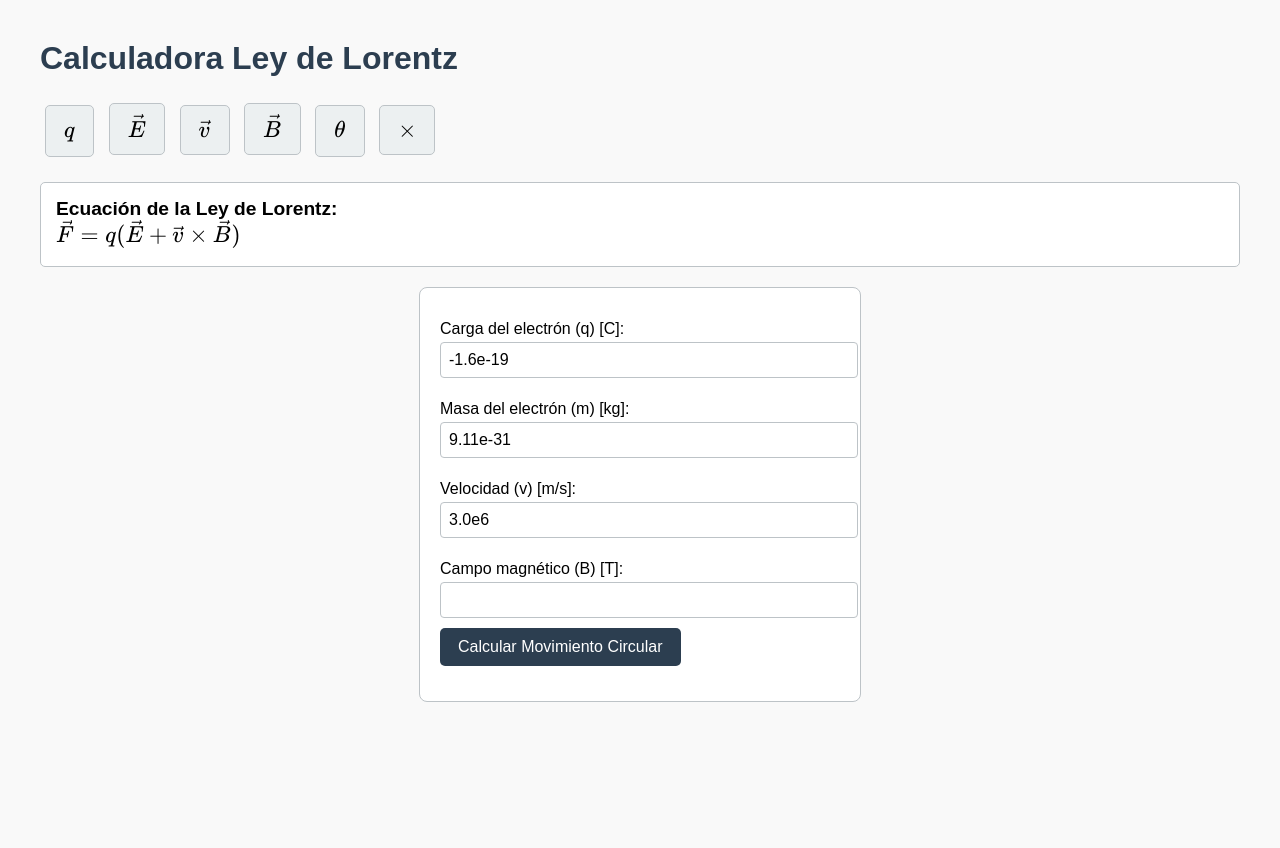
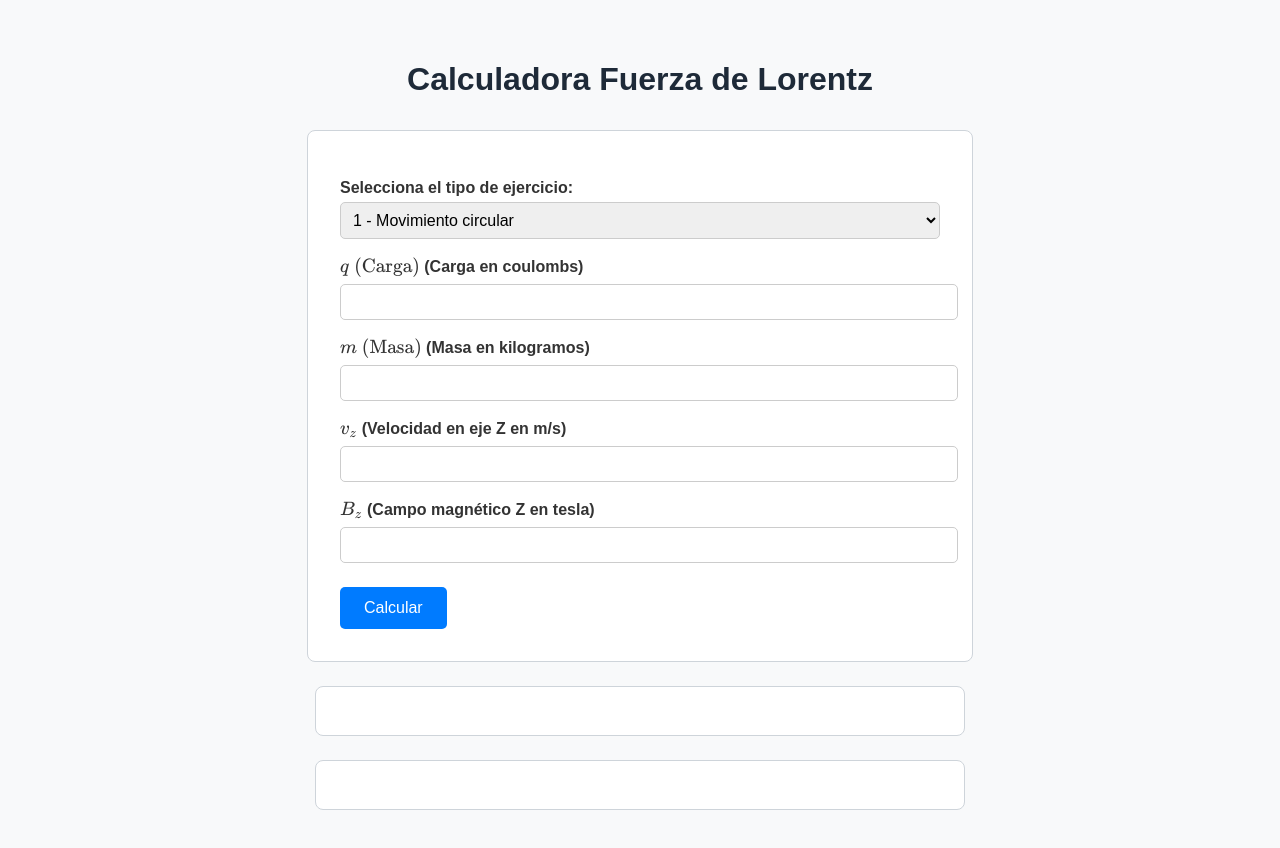
Before and after one commit to D4nitrix13/fisica2-project, a plain HTML site: page index.html in a window 1280 px wide. Before the commit the page ends 800 px from the top, so only its background shows below. Drawn offline with nearby package versions, Linux system fonts and the light colour scheme.

Commit message:
form2 complete

```diff
--- /dev/null
+++ b/app.js
@@ -0,0 +1,205 @@
+// Mapeo de qué campos se usan en cada tipo de ejercicio
+const camposPorEjercicio = {
+    1: ['q', 'm', 'vz', 'Bz'],                               // Movimiento circular
+    2: ['q', 'm', 't', 'Ex'],                   // Campo E y aceleración lineal
+    3: ['Ex', 'Ey', 'Ez', 'Bx', 'By', 'Bz'],                // Campo E y B perpendiculares
+    4: ['q', 'vx', 'vy', 'vz', 'Bx', 'By', 'Bz'],           // Producto vectorial v x B
+    5: ['q', 'm', 'vx', 'vy', 'vz', 'Bx', 'By', 'Bz'],      // Movimiento helicoidal
+    6: ['q', 'Bx', 'By', 'Bz', 'F'],                        // Calcular velocidad con F conocida
+    7: ['q', 'vx', 'vy', 'vz', 'Ex', 'Ey', 'Ez', 'Bx', 'By', 'Bz']  // Fuerza total vectorial
+};
+
+function actualizarVisibilidadCampos() {
+    const tipo = document.getElementById('tipo').value;
+    const camposVisibles = camposPorEjercicio[tipo] || [];
+
+    const todosLosCampos = [
+        'q', 'm', 'vx', 'vy', 'vz',
+        'Ex', 'Ey', 'Ez',
+        'Bx', 'By', 'Bz',
+        't', 'F'
+    ];
+
+    todosLosCampos.forEach(id => {
+        const input = document.getElementById(id);
+        const label = input?.previousElementSibling;
+        const mostrar = camposVisibles.includes(id);
+
+        if (input && label) {
+            input.style.display = mostrar ? 'block' : 'none';
+            label.style.display = mostrar ? 'block' : 'none';
+            input.disabled = !mostrar;
+            if (!mostrar) input.value = ''; // limpia campos que no se usan
+        }
+    });
+}
+
+// Activar al cambiar el tipo de ejercicio
+document.getElementById('tipo').addEventListener('change', actualizarVisibilidadCampos);
+
+// Activar al cargar
+actualizarVisibilidadCampos();
+
+
+// --------------------------------------------------------------------------------------------------------------------------------------
+
+function renderEtiqueta(id, latex) {
+    katex.render(latex, document.getElementById(id), { throwOnError: false });
+}
+
+// Render simbología
+renderEtiqueta("q-label", "q\\ (\\text{Carga})");
+renderEtiqueta("m-label", "m\\ (\\text{Masa})");
+renderEtiqueta("vx-label", "v_x");
+renderEtiqueta("vy-label", "v_y");
+renderEtiqueta("vz-label", "v_z");
+renderEtiqueta("Ex-label", "E_x");
+renderEtiqueta("Ey-label", "E_y");
+renderEtiqueta("Ez-label", "E_z");
+renderEtiqueta("Bx-label", "B_x");
+renderEtiqueta("By-label", "B_y");
+renderEtiqueta("Bz-label", "B_z");
+renderEtiqueta("t-label", "t");
+renderEtiqueta("F-label", "F");
+
+// --------------------------------------------------------------------------------------------------------------------------------------
+
+function resolver() {
+    const tipo = parseInt(document.getElementById('tipo').value);
+
+    // Función segura para obtener valor numérico o 0
+    const getVal = id => {
+        const el = document.getElementById(id);
+        return el && el.value ? parseFloat(el.value) : 0;
+    };
+
+    const q = getVal('q');
+    const m = getVal('m');
+    const vx = getVal('vx'), vy = getVal('vy'), vz = getVal('vz');
+    const Ex = getVal('Ex'), Ey = getVal('Ey'), Ez = getVal('Ez');
+    const Bx = getVal('Bx'), By = getVal('By'), Bz = getVal('Bz');
+    const t = getVal('t');
+    const F_input = getVal('F');
+
+    const v = [vx, vy, vz];
+    const E = [Ex, Ey, Ez];
+    const B = [Bx, By, Bz];
+
+    const dot = (a, b) => a.map((v, i) => v * b[i]);
+    const cross = (a, b) => [
+        a[1] * b[2] - a[2] * b[1],
+        a[2] * b[0] - a[0] * b[2],
+        a[0] * b[1] - a[1] * b[0]
+    ];
+    const norm = v => Math.sqrt(v.reduce((s, x) => s + x * x, 0));
+
+    let result = '';
+
+    try {
+        switch (tipo) {
+            case 1: // Movimiento circular
+                const v1 = norm(v);
+                const B1 = norm(B);
+                const F = Math.abs(q) * v1 * B1;
+                const r = m * v1 / (Math.abs(q) * B1);
+                const T = (2 * Math.PI * m) / (Math.abs(q) * B1);
+
+                resumenLatex = `
+                \\textbf{Resultados del movimiento circular:} \\\\[1em]
+                F = ${F.toExponential(3)}\\ \\text{N} \\quad
+                r = ${r.toExponential(3)}\\ \\text{m} \\quad
+                T = ${T.toExponential(3)}\\ \\text{s}
+                `;
+
+                // F -> Fuerza magnética
+                // r -> Radio de la trayectoria circular
+                // T -> Período del movimiento
+
+
+                steps = `
+                    \\textbf{Ejercicio 1 – Movimiento circular} \\\\[1em]
+                    \\vec{F} = |q| \\cdot v \\cdot B = (${Math.abs(q)})(${v1})(${B1}) = ${F.toExponential(4)}\\ \\text{N} \\\\[1em]
+                    r = \\frac{mv}{|q|B} = \\frac{(${m})(${v1})}{(${Math.abs(q)})(${B1})} = ${r.toExponential(4)}\\ \\text{m} \\\\[1em]
+                    T = \\frac{2\\pi m}{|q|B} = \\frac{2\\pi(${m})}{(${Math.abs(q)})(${B1})} = ${T.toExponential(4)}\\ \\text{s}
+                `;
+                break;
+
+
+            case 2: // Campo E, aceleración lineal
+                const E2 = [Ex, Ey, Ez];
+                const E_mag = norm(E2);
+                const Fe = q * E_mag;
+                const a2 = Fe / m;
+                const v2 = a2 * t;
+
+                resumenLatex = `
+                    \\textbf{Resultados del movimiento lineal:} \\\\[1em]
+                    F = ${Fe.toExponential(3)}\\ \\text{N} \\quad
+                    a = ${a2.toExponential(3)}\\ \\text{m/s}^2 \\quad
+                    v = ${v2.toExponential(3)}\\ \\text{m/s}
+                `;
+
+                steps = `
+                    \\textbf{Ejercicio 2 – Campo eléctrico, aceleración lineal} \\\\[1em]
+                    \\vec{F} = q \\cdot \\vec{E} = (${q})(${E_mag}) = ${Fe.toExponential(3)}\\ \\text{N} \\\\[1em]
+                    a = \\frac{F}{m} = \\frac{${Fe.toExponential(3)}}{${m}} = ${a2.toExponential(3)}\\ \\text{m/s}^2 \\\\[1em]
+                    v = a \\cdot t = (${a2.toExponential(3)})(${t}) = ${v2.toExponential(3)}\\ \\text{m/s}
+                `;
+                break;
+
+
+            case 3: // E y B perpendiculares, F total = 0
+                const v_eq = norm(E) / norm(B);
+                result = `v necesaria = ${v_eq.toExponential(3)} m/s`;
+                break;
+
+            case 4: // v x B
+                const vxB = cross(v, B);
+                const Fv = vxB.map(x => q * x);
+                result = `F = [${Fv.map(x => x.toExponential(3)).join(', ')}] N`;
+                break;
+
+            case 5: // Movimiento helicoidal
+                const v_par = vz;
+                const v_perp = Math.sqrt(vx ** 2 + vy ** 2);
+                const r5 = m * v_perp / (Math.abs(q) * norm(B));
+                const w = Math.abs(q) * norm(B) / m;
+                const T5 = 2 * Math.PI / w;
+                result = `r = ${r5.toExponential(3)} m, ω = ${w.toExponential(3)} rad/s, T = ${T5.toExponential(3)} s`;
+                break;
+
+            case 6: // F conocida, v perpendicular a B
+                const v6 = F_input / (Math.abs(q) * norm(B));
+                result = `v = ${v6.toExponential(3)} m/s`;
+                break;
+
+            case 7: // F = q(E + v x B)
+                const vxB7 = cross(v, B);
+                const sum = E.map((e, i) => e + vxB7[i]);
+                const F7 = sum.map(x => q * x);
+                result = `F = [${F7.map(x => x.toExponential(3)).join(', ')}] N`;
+                break;
+
+            default:
+                result = 'Tipo de ejercicio no válido.';
+        }
+
+        document.getElementById('resultado').textContent = result;
+        // Mostrar resolución detallada con KaTeX
+        document.getElementById('resolucion').innerHTML = '';
+        katex.render(steps, document.getElementById('resolucion'), {
+            throwOnError: false,
+            displayMode: true
+        });
+        katex.render(resumenLatex, document.getElementById('resultado'), {
+            throwOnError: false,
+            displayMode: true
+        });
+
+
+    } catch (e) {
+        document.getElementById('resultado').textContent = 'Error en los datos ingresados.';
+        document.getElementById('resolucion').textContent = '';
+        console.error(e);
+    }
+}
--- a/index.html
+++ b/index.html
@@ -3,240 +3,119 @@
 
 <head>
     <meta charset="UTF-8">
-    <title>Calculadora Ley de Lorentz</title>
+    <title>Calculadora Fuerza de Lorentz</title>
+    <link rel="stylesheet"
+        href="style.css">
     <link rel="stylesheet"
         href="https://cdn.jsdelivr.net/npm/katex@0.16.9/dist/katex.min.css">
     <script src="https://cdn.jsdelivr.net/npm/katex@0.16.9/dist/katex.min.js"></script>
-    <style>
-        body {
-            font-family: Arial, sans-serif;
-            margin: 40px;
-            background-color: #f9f9f9;
-        }
-
-        h1 {
-            color: #2c3e50;
-        }
-
-        .simbolos {
-            margin-bottom: 20px;
-        }
-
-        .simbolos button {
-            margin: 5px;
-            padding: 10px 18px;
-            font-size: 1.2em;
-            background: #ecf0f1;
-            border: 1px solid #bdc3c7;
-            border-radius: 5px;
-            cursor: pointer;
-            transition: background 0.2s;
-        }
-
-        .simbolos button:hover {
-            background: #d0e6fa;
-        }
-
-        .equation {
-            margin: 20px 0;
-            font-size: 1.2em;
-            background-color: #ffffff;
-            padding: 15px;
-            border: 1px solid #bdc3c7;
-            border-radius: 5px;
-        }
-
-        .calc-form {
-            background: #fff;
-            padding: 20px;
-            border-radius: 8px;
-            border: 1px solid #bdc3c7;
-            max-width: 400px;
-            margin: auto;
-        }
-
-        .calc-form label {
-            display: block;
-            margin-top: 12px;
-        }
-
-        .calc-form input {
-            width: 100%;
-            padding: 8px;
-            margin-top: 4px;
-            margin-bottom: 10px;
-            border: 1px solid #bdc3c7;
-            border-radius: 4px;
-            font-size: 1em;
-        }
-
-        .calc-form button[type="submit"] {
-            background: #2c3e50;
-            color: #fff;
-            border: none;
-            padding: 10px 18px;
-            border-radius: 5px;
-            font-size: 1em;
-            cursor: pointer;
-        }
-
-        .calc-form button[type="submit"]:hover {
-            background: #2980b9;
-        }
-
-        #resultado {
-            margin-top: 15px;
-            font-weight: bold;
-            color: #2980b9;
-        }
-    </style>
 </head>
 
 <body>
-    <h1>Calculadora Ley de Lorentz</h1>
+    <h1 class="titulo">Calculadora Fuerza de Lorentz</h1>
 
-    <div class="simbolos">
-        <button onclick="insertSymbol('q')"><span id="q-latex"></span></button>
-        <button onclick="insertSymbol('E')"><span id="e-latex"></span></button>
-        <button onclick="insertSymbol('v')"><span id="v-latex"></span></button>
-        <button onclick="insertSymbol('B')"><span id="b-latex"></span></button>
-        <button onclick="insertSymbol('θ')"><span id="theta-latex"></span></button>
-        <button onclick="insertSymbol('×')"><span id="cross-latex"></span></button>
+    <div class="form-section">
+        <label for="tipo">Selecciona el tipo de ejercicio:</label>
+        <select id="tipo"
+            class="input-control">
+            <option value="1">1 - Movimiento circular</option>
+            <option value="2">2 - Campo E (aceleración lineal)</option>
+            <option value="3">3 - Campo E y B perpendiculares</option>
+            <option value="4">4 - Producto vectorial completo</option>
+            <option value="5">5 - Movimiento helicoidal</option>
+            <option value="6">6 - Magnitud velocidad (F conocida)</option>
+            <option value="7">7 - Fuerza total vectorial</option>
+        </select>
+
+        <label><span id="q-label"></span> (Carga en coulombs)</label>
+        <input type="number"
+            id="q"
+            step="any"
+            class="input-control">
+
+        <label><span id="m-label"></span> (Masa en kilogramos)</label>
+        <input type="number"
+            id="m"
+            step="any"
+            class="input-control">
+
+        <label><span id="vx-label"></span> (Velocidad en eje X en m/s)</label>
+        <input type="number"
+            id="vx"
+            step="any"
+            class="input-control">
+
+        <label><span id="vy-label"></span> (Velocidad en eje Y en m/s)</label>
+        <input type="number"
+            id="vy"
+            step="any"
+            class="input-control">
+
+        <label><span id="vz-label"></span> (Velocidad en eje Z en m/s)</label>
+        <input type="number"
+            id="vz"
+            step="any"
+            class="input-control">
+
+        <label><span id="Ex-label"></span> (Campo eléctrico X en V/m)</label>
+        <input type="number"
+            id="Ex"
+            step="any"
+            class="input-control">
+
+        <label><span id="Ey-label"></span> (Campo eléctrico Y en V/m)</label>
+        <input type="number"
+            id="Ey"
+            step="any"
+            class="input-control">
+
+        <label><span id="Ez-label"></span> (Campo eléctrico Z en V/m)</label>
+        <input type="number"
+            id="Ez"
+            step="any"
+            class="input-control">
+
+        <label><span id="Bx-label"></span> (Campo magnético X en tesla)</label>
+        <input type="number"
+            id="Bx"
+            step="any"
+            class="input-control">
+
+        <label><span id="By-label"></span> (Campo magnético Y en tesla)</label>
+        <input type="number"
+            id="By"
+            step="any"
+            class="input-control">
+
+        <label><span id="Bz-label"></span> (Campo magnético Z en tesla)</label>
+        <input type="number"
+            id="Bz"
+            step="any"
+            class="input-control">
+
+        <label><span id="t-label"></span> (Tiempo en segundos)</label>
+        <input type="number"
+            id="t"
+            step="any"
+            class="input-control">
+
+        <label><span id="F-label"></span> (Magnitud de la fuerza en newtons)</label>
+        <input type="number"
+            id="F"
+            step="any"
+            class="input-control">
+
+
+        <button onclick="resolver()"
+            class="btn-calcular">Calcular</button>
     </div>
 
-    <div class="equation">
-        <b>Ecuación de la Ley de Lorentz:</b>
-        <div id="lorentz-eq"></div>
-    </div>
+    <div id="resultado"
+        class="output"></div>
+    <div id="resolucion"
+        class="output"></div>
 
-    <form class="calc-form"
-        onsubmit="calcularDatos(event)">
-        <label for="q">Carga del electrón (q) [C]:</label>
-        <input type="number"
-            step="any"
-            id="q"
-            name="q"
-            value="-1.6e-19"
-            required>
-
-        <label for="m">Masa del electrón (m) [kg]:</label>
-        <input type="number"
-            step="any"
-            id="m"
-            name="m"
-            value="9.11e-31"
-            required>
-
-        <label for="v">Velocidad (v) [m/s]:</label>
-        <input type="number"
-            step="any"
-            id="v"
-            name="v"
-            value="3.0e6"
-            required>
-
-        <label for="b">Campo magnético (B) [T]:</label>
-        <input type="number"
-            step="any"
-            id="b"
-            name="b"
-            value="0,01"
-            required>
-
-        <button type="submit">Calcular Movimiento Circular</button>
-        <div id="resultado"></div>
-    </form>
-
-    <script>
-        // Renderizar símbolos con KaTeX
-        function renderLatex(id, latex) {
-            katex.render(latex, document.getElementById(id), {
-                throwOnError: false
-            });
-        }
-
-        renderLatex('q-latex', 'q');
-        renderLatex('e-latex', '\\vec{E}');
-        renderLatex('v-latex', '\\vec{v}');
-        renderLatex('b-latex', '\\vec{B}');
-        renderLatex('theta-latex', '\\theta');
-        renderLatex('cross-latex', '\\times');
-        renderLatex('lorentz-eq', '\\vec{F} = q(\\vec{E} + \\vec{v} \\times \\vec{B})');
-        renderLatex('q2-latex', 'q');
-        renderLatex('e2-latex', '\\vec{E}');
-        renderLatex('v2-latex', '\\vec{v}');
-        renderLatex('b2-latex', '\\vec{B}');
-        renderLatex('theta2-latex', '\\theta');
-
-        // Insertar símbolo en el campo activo
-        let lastActive = null;
-        document.querySelectorAll('.calc-form input').forEach(inp => {
-            inp.addEventListener('focus', function () {
-                lastActive = this;
-            });
-        });
-
-        function insertSymbol(symbol) {
-            if (lastActive) {
-                let start = lastActive.selectionStart;
-                let end = lastActive.selectionEnd;
-                let value = lastActive.value;
-                lastActive.value = value.substring(0, start) + symbol + value.substring(end);
-                lastActive.focus();
-                lastActive.selectionStart = lastActive.selectionEnd = start + symbol.length;
-            }
-        }
-
-        function calcularDatos(e) {
-            e.preventDefault();
-            let q = Math.abs(parseFloat(document.getElementById('q').value)); // valor absoluto
-            let m = parseFloat(document.getElementById('m').value);
-            let v = parseFloat(document.getElementById('v').value);
-            let B = parseFloat(document.getElementById('b').value.replace(",", "."));
-
-            // Cálculo de la fuerza magnética
-            let F = q * v * B;
-
-            // Cálculo del radio de la trayectoria
-            let r = (m * v) / (q * B);
-
-            // Cálculo del período
-            let T = (2 * Math.PI * m) / (q * B);
-
-            // Mostrar resultados
-            let resultado = `
-            \\textbf{Resultados del movimiento circular:} \\\\
-            F = |q| \\cdot v \\cdot B = (${q})(${v})(${B}) = ${F.toExponential(4)}~\\text{N} \\\\[1em]
-            r = \\frac{m \\cdot v}{|q| \\cdot B} = \\frac{${m} \\cdot ${v}}{${q} \\cdot ${B}} = ${r.toExponential(4)}~\\text{m} \\\\[1em]
-            T = \\frac{2\\pi \\cdot m}{|q| \\cdot B} = \\frac{2\\pi \\cdot ${m}}{${q} \\cdot ${B}} = ${T.toExponential(4)}~\\text{s}
-        `;
-
-            // Mostrar solo resumen corto
-            document.getElementById('resultado').textContent = `F = ${F.toExponential(4)} N | r = ${r.toExponential(4)} m | T = ${T.toExponential(4)} s`;
-
-            // Mostrar resolución en KaTeX
-            let resolDiv = document.getElementById('resolucion');
-            if (!resolDiv) {
-                resolDiv = document.createElement('div');
-                resolDiv.id = 'resolucion';
-                resolDiv.style.marginTop = '30px';
-                resolDiv.style.background = '#fff';
-                resolDiv.style.padding = '20px';
-                resolDiv.style.borderRadius = '8px';
-                resolDiv.style.border = '1px solid #bdc3c7';
-                resolDiv.style.maxWidth = '600px';
-                resolDiv.style.marginLeft = 'auto';
-                resolDiv.style.marginRight = 'auto';
-                document.body.appendChild(resolDiv);
-            }
-            resolDiv.innerHTML = '';
-            katex.render(resultado, resolDiv, {
-                throwOnError: false,
-                displayMode: true
-            });
-        }
-    </script>
-
+    <script src="app.js"></script>
 </body>
 
 </html>
--- /dev/null
+++ b/style.css
@@ -0,0 +1,63 @@
+body {
+    font-family: Arial, sans-serif;
+    padding: 2rem;
+    background-color: #f8f9fa;
+    color: #333;
+}
+
+.titulo {
+    text-align: center;
+    margin-bottom: 2rem;
+    color: #1e2a38;
+}
+
+.form-section {
+    background-color: #ffffff;
+    padding: 2rem;
+    border-radius: 8px;
+    border: 1px solid #ced4da;
+    max-width: 600px;
+    margin: 0 auto;
+}
+
+label {
+    margin-top: 1rem;
+    display: block;
+    font-weight: bold;
+}
+
+.input-control {
+    width: 100%;
+    padding: 0.5rem;
+    font-size: 1rem;
+    margin-top: 0.3rem;
+    border: 1px solid #ccc;
+    border-radius: 5px;
+}
+
+.btn-calcular {
+    margin-top: 1.5rem;
+    background-color: #007bff;
+    color: white;
+    border: none;
+    padding: 0.75rem 1.5rem;
+    font-size: 1rem;
+    border-radius: 5px;
+    cursor: pointer;
+}
+
+.btn-calcular:hover {
+    background-color: #0056b3;
+}
+
+.output {
+    background-color: #ffffff;
+    border: 1px solid #ced4da;
+    border-radius: 8px;
+    padding: 1.5rem;
+    margin-top: 1.5rem;
+    max-width: 600px;
+    margin-left: auto;
+    margin-right: auto;
+    font-family: 'Courier New', monospace;
+}
```
Also changed, not shown: form4.html (deleted, +0 -37 lines), form5.html (deleted, +0 -37 lines), 8 other files.
